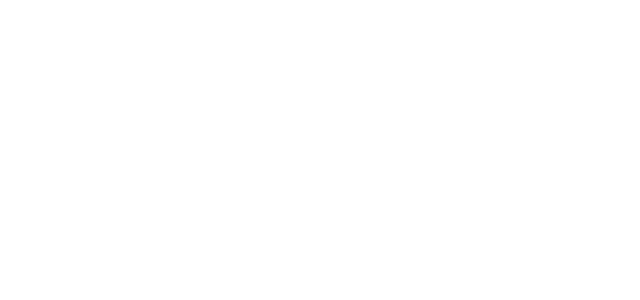
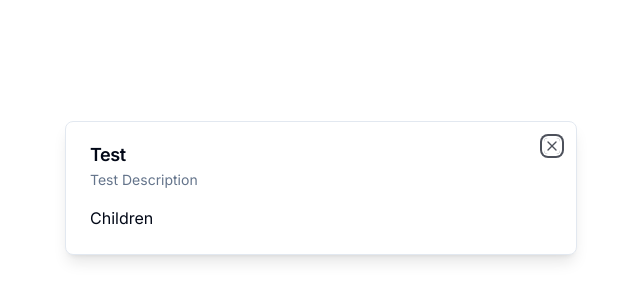
Before and after one commit to KadeKorn/Ecommerce-Admin, a Next.js app: page / in a window 1280 px wide. Shown: the part 212-512 px from the top of the page, without its empty margins (319-959 px from the left). Built offline with nearby package versions, Linux system fonts and the light colour scheme.

Commit message:
on my way to creating the Modal components for the admin site of things

```diff
--- a/app/(root)/page.tsx
+++ b/app/(root)/page.tsx
@@ -1,10 +1,18 @@
-import { Button } from "@/components/ui/button";
-import { UserButton } from "@clerk/nextjs";
+"use client";
+
+import { Modal } from "@/components/ui/modal";
 
 const SetupPage = () => {
   return (
     <div className="p-4">
-     <UserButton afterSignOutUrl="/" />
+      <Modal
+        title="Test "
+        description="Test Description"
+        isOpen
+        onClose={() => {}}
+      >
+        Children
+      </Modal>
     </div>
   );
 };
--- /dev/null
+++ b/components/modals/store-modal.tsx
@@ -0,0 +1,19 @@
+'use client';
+
+import { useStoreModalStore } from "@/hooks/use-store-modal";
+import { Modal } from "../ui/modal";
+
+export const StoreModal = () => {
+    const StoreModal = useStoreModalStore();
+
+    return (
+        <Modal
+        title="Create store"
+        description="Add a new store to manage products and categories"
+        isOpen={false}
+        onClose={() => {}}
+        >
+            Future Create Store Form
+        </Modal>
+    )
+}
--- /dev/null
+++ b/components/ui/dialog.tsx
@@ -0,0 +1,122 @@
+"use client"
+
+import * as React from "react"
+import * as DialogPrimitive from "@radix-ui/react-dialog"
+import { X } from "lucide-react"
+
+import { cn } from "@/lib/utils"
+
+const Dialog = DialogPrimitive.Root
+
+const DialogTrigger = DialogPrimitive.Trigger
+
+const DialogPortal = DialogPrimitive.Portal
+
+const DialogClose = DialogPrimitive.Close
+
+const DialogOverlay = React.forwardRef<
+  React.ElementRef<typeof DialogPrimitive.Overlay>,
+  React.ComponentPropsWithoutRef<typeof DialogPrimitive.Overlay>
+>(({ className, ...props }, ref) => (
+  <DialogPrimitive.Overlay
+    ref={ref}
+    className={cn(
+      "fixed inset-0 z-50 bg-background/80 backdrop-blur-sm data-[state=open]:animate-in data-[state=closed]:animate-out data-[state=closed]:fade-out-0 data-[state=open]:fade-in-0",
+      className
+    )}
+    {...props}
+  />
+))
+DialogOverlay.displayName = DialogPrimitive.Overlay.displayName
+
+const DialogContent = React.forwardRef<
+  React.ElementRef<typeof DialogPrimitive.Content>,
+  React.ComponentPropsWithoutRef<typeof DialogPrimitive.Content>
+>(({ className, children, ...props }, ref) => (
+  <DialogPortal>
+    <DialogOverlay />
+    <DialogPrimitive.Content
+      ref={ref}
+      className={cn(
+        "fixed left-[50%] top-[50%] z-50 grid w-full max-w-lg translate-x-[-50%] translate-y-[-50%] gap-4 border bg-background p-6 shadow-lg duration-200 data-[state=open]:animate-in data-[state=closed]:animate-out data-[state=closed]:fade-out-0 data-[state=open]:fade-in-0 data-[state=closed]:zoom-out-95 data-[state=open]:zoom-in-95 data-[state=closed]:slide-out-to-left-1/2 data-[state=closed]:slide-out-to-top-[48%] data-[state=open]:slide-in-from-left-1/2 data-[state=open]:slide-in-from-top-[48%] sm:rounded-lg md:w-full",
+        className
+      )}
+      {...props}
+    >
+      {children}
+      <DialogPrimitive.Close className="absolute right-4 top-4 rounded-sm opacity-70 ring-offset-background transition-opacity hover:opacity-100 focus:outline-none focus:ring-2 focus:ring-ring focus:ring-offset-2 disabled:pointer-events-none data-[state=open]:bg-accent data-[state=open]:text-muted-foreground">
+        <X className="h-4 w-4" />
+        <span className="sr-only">Close</span>
+      </DialogPrimitive.Close>
+    </DialogPrimitive.Content>
+  </DialogPortal>
+))
+DialogContent.displayName = DialogPrimitive.Content.displayName
+
+const DialogHeader = ({
+  className,
+  ...props
+}: React.HTMLAttributes<HTMLDivElement>) => (
+  <div
+    className={cn(
+      "flex flex-col space-y-1.5 text-center sm:text-left",
+      className
+    )}
+    {...props}
+  />
+)
+DialogHeader.displayName = "DialogHeader"
+
+const DialogFooter = ({
+  className,
+  ...props
+}: React.HTMLAttributes<HTMLDivElement>) => (
+  <div
+    className={cn(
+      "flex flex-col-reverse sm:flex-row sm:justify-end sm:space-x-2",
+      className
+    )}
+    {...props}
+  />
+)
+DialogFooter.displayName = "DialogFooter"
+
+const DialogTitle = React.forwardRef<
+  React.ElementRef<typeof DialogPrimitive.Title>,
+  React.ComponentPropsWithoutRef<typeof DialogPrimitive.Title>
+>(({ className, ...props }, ref) => (
+  <DialogPrimitive.Title
+    ref={ref}
+    className={cn(
+      "text-lg font-semibold leading-none tracking-tight",
+      className
+    )}
+    {...props}
+  />
+))
+DialogTitle.displayName = DialogPrimitive.Title.displayName
+
+const DialogDescription = React.forwardRef<
+  React.ElementRef<typeof DialogPrimitive.Description>,
+  React.ComponentPropsWithoutRef<typeof DialogPrimitive.Description>
+>(({ className, ...props }, ref) => (
+  <DialogPrimitive.Description
+    ref={ref}
+    className={cn("text-sm text-muted-foreground", className)}
+    {...props}
+  />
+))
+DialogDescription.displayName = DialogPrimitive.Description.displayName
+
+export {
+  Dialog,
+  DialogPortal,
+  DialogOverlay,
+  DialogClose,
+  DialogTrigger,
+  DialogContent,
+  DialogHeader,
+  DialogFooter,
+  DialogTitle,
+  DialogDescription,
+}
--- /dev/null
+++ b/components/ui/modal.tsx
@@ -0,0 +1,41 @@
+"use client"
+
+import { Dialog, DialogContent, DialogDescription, DialogHeader, DialogTitle } from "@/components/ui/dialog";
+//best practice to use the @ instead of ../
+interface ModalProps {
+    title: string;
+    description: string;
+    isOpen: boolean;
+    onClose: () => void;
+    children?: React.ReactNode;
+}
+
+export const Modal: React.FC<ModalProps> = ({
+    title,
+    description,
+    isOpen,
+    onClose,
+    children,
+}) => {
+    const onChange = (open: boolean) => {
+        if (!open) {
+            onClose();
+        }
+    }
+
+    return (
+        <Dialog open={isOpen} onOpenChange={onChange}>
+            <DialogContent>
+                <DialogHeader>
+                    <DialogTitle>{title}</DialogTitle>
+                    <DialogDescription>
+                        {description}
+                    </DialogDescription>
+                </DialogHeader>
+                <div>
+                    {children}
+                </div>
+            </DialogContent>
+        </Dialog>
+    )
+}
--- /dev/null
+++ b/hooks/use-store-modal.tsx
@@ -0,0 +1,13 @@
+import {create} from "zustand"
+
+interface useStoreModalStore {
+    isOpen: boolean;
+    onOpen: () => void;
+    onClose: () => void;
+};
+
+export const useStoreModalStore = create<useStoreModalStore>((set) => ({
+    isOpen: false,
+    onOpen: () => set({ isOpen: true}),
+    onClose: () => set({ isOpen: false}),
+}))
--- a/package.json
+++ b/package.json
@@ -10,6 +10,7 @@
   },
   "dependencies": {
     "@clerk/nextjs": "^4.26.2",
+    "@radix-ui/react-dialog": "^1.0.5",
     "@radix-ui/react-slot": "^1.0.2",
     "class-variance-authority": "^0.7.0",
     "clsx": "^2.0.0",
@@ -18,7 +19,8 @@
     "react": "^18",
     "react-dom": "^18",
     "tailwind-merge": "^2.0.0",
-    "tailwindcss-animate": "^1.0.7"
+    "tailwindcss-animate": "^1.0.7",
+    "zustand": "^4.4.6"
   },
   "devDependencies": {
     "@types/node": "^20",
```
Also changed, not shown: 1 other file (tests, documents, lock files or other folders).
